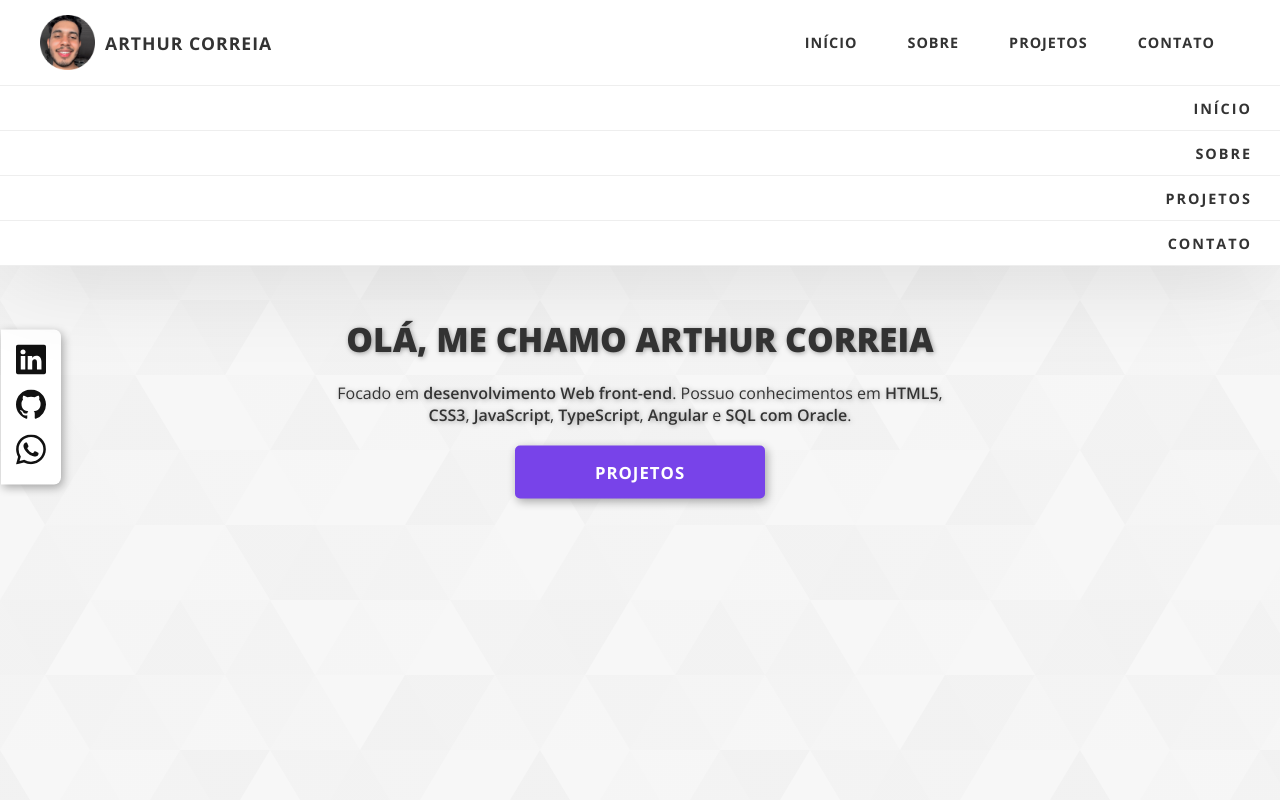
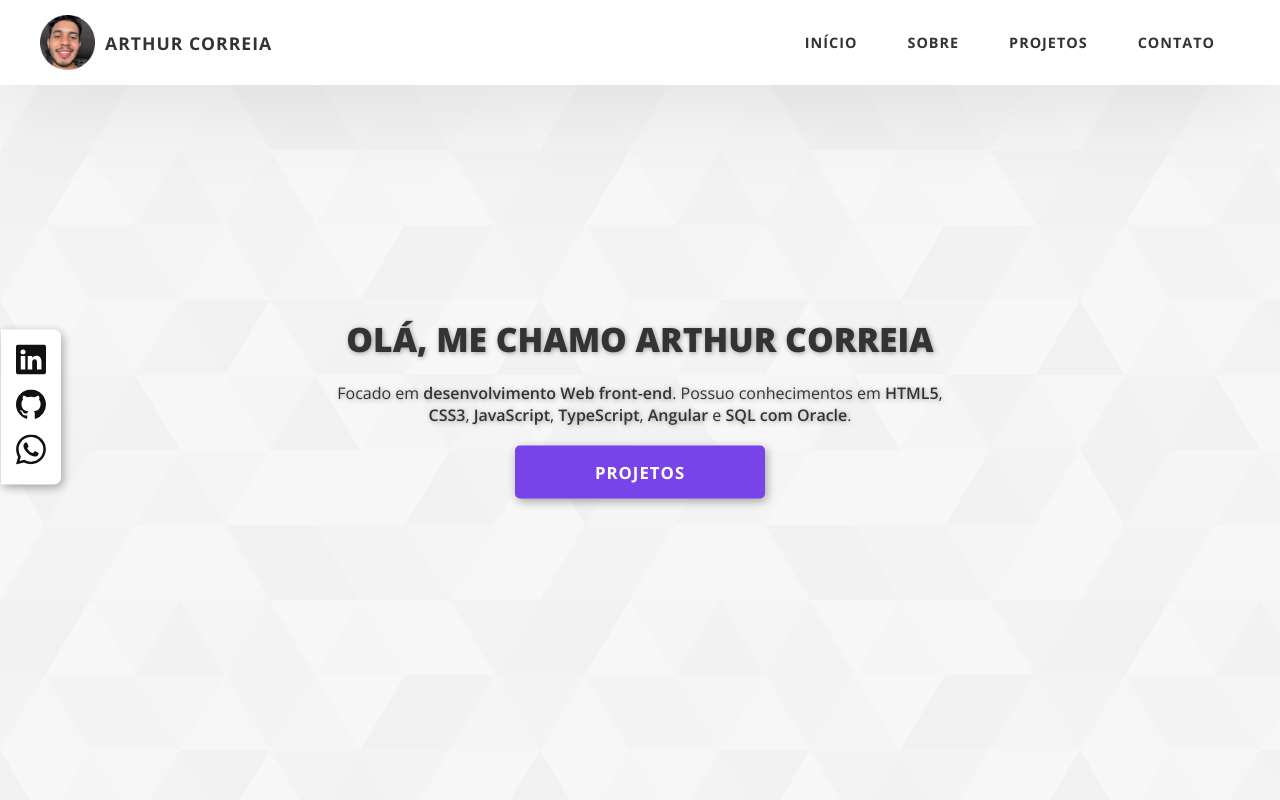
Before and after one commit to artucorreia/portfolio-v1, an Angular app: page / in a window 1280 px wide. Shown: the top 800 px of the page. Built offline with nearby package versions, Linux system fonts and the light colour scheme.

Commit message:
menu header
fiz a lógica do menu

```diff
--- a/src/app/modules/home/components/header/header.component.scss
+++ b/src/app/modules/home/components/header/header.component.scss
@@ -79,7 +79,7 @@
 
 .nav-bar-2 {
     display: none;
-    padding: 0 20px;
+    padding: 0 10px;
 
     & .nav-bar-button {
         background-color: $color-tertiary;
@@ -107,7 +107,7 @@
 }
 
 .nav-bar-list-div {
-    padding: 11px 28px;
+    padding: 15px 35px;
 
     border-bottom: 1px solid #eee;
 
--- a/src/app/modules/home/components/header/header.component.ts
+++ b/src/app/modules/home/components/header/header.component.ts
@@ -6,12 +6,18 @@ import { Component } from '@angular/core';
   styleUrls: ['./header.component.scss']
 })
 export class HeaderComponent {
-  display: string = 'block';
+  display: string = 'none';
   menuOpen: boolean = false;
 
   constructor() { }
 
   displayMenu() {
-
+    if (this.menuOpen) {
+      this.menuOpen = false;
+      this.display = 'none';
+    } else {
+      this.menuOpen = true;
+      this.display = 'block';
+    }
   }
 }
```
